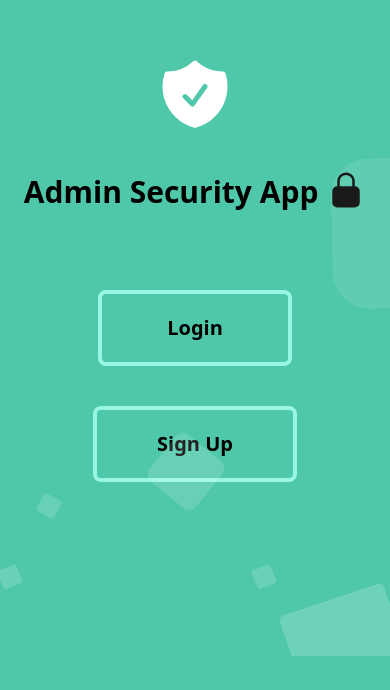
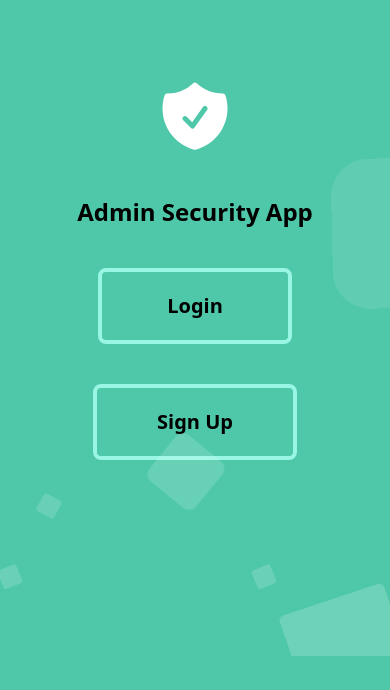
Before and after one commit to sbcodes90/mongodb-connection, a React (Create React App) app in the folder client/: page / in a window 390 px wide. Shown: the part 154-844 px from the top of the page. Built offline with nearby package versions, Linux system fonts and the light colour scheme.

Commit message:
css updates to mobile home screen

```diff
--- a/client/src/components/HomePage.js
+++ b/client/src/components/HomePage.js
@@ -1,6 +1,5 @@
 import React from 'react'
 import { Link } from 'react-router-dom'
-import { LockClosedIcon } from '@heroicons/react/24/solid'
 import SecurityIcon from './icons/SecurityIcon'
 
 function HomePage() {
@@ -10,8 +9,8 @@ function HomePage() {
 
         <ul class="circles">
         <div className="flex flex-col justify-center items-center min-h-screen  ">
-          <SecurityIcon />
-    <div className="text-3xl lg:text-5xl font-black pb-20 ">Admin Security App <LockClosedIcon className='w-10 h-10 inline-block mt-[-10px]' color='black' /></div>
+         <SecurityIcon className="w-5 h-5"  />
+    <div className="text-2xl lg:text-5xl font-black pb-10 lg:pb-20 ">Admin Security App </div>
     <div className=' space-y-10  lg:space-x-10 lg:space-y-0 flex flex-col justify-center items-center lg:flex-row'>
     <Link className='border-teal-200 border-4  px-[65px] lg:px-20 py-5 rounded-lg font-bold text-xl' to="/login">Login</Link>
     <Link className='border-teal-200 border-4  px-[60px] lg:px-20 py-5 rounded-lg font-bold text-xl'  to="/signup">Sign Up</Link>
```
